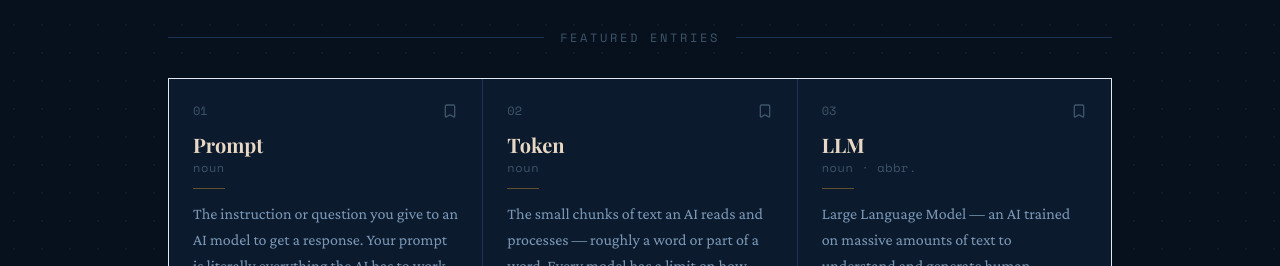
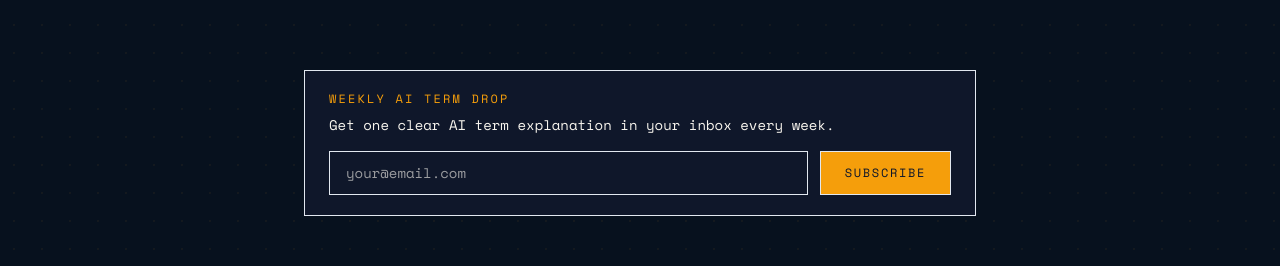
Before and after one commit to pamnanaimanish169/ClarityAI, a Next.js app: page / in a window 1280 px wide. Shown: the part 801-1067 px from the top of the page. Built offline with nearby package versions, Linux system fonts and the light colour scheme; no server answers; a web font is replaced by a local one.

Commit message:
Add email subscription feature with Resend integration

```diff
--- /dev/null
+++ b/app/api/subscribe/route.ts
@@ -0,0 +1,57 @@
+import { Resend } from "resend";
+
+const EMAIL_REGEX = /^[^\s@]+@[^\s@]+\.[^\s@]+$/;
+
+const resend = new Resend(
+  process.env.RESEND_API_KEY ?? process.env.NEXT_PUBLIC_RESEND_API_KEY,
+);
+
+function isDuplicateContactError(error: unknown): boolean {
+  if (!error || typeof error !== "object") return false;
+
+  const values = Object.values(error).map((value) => String(value).toLowerCase());
+  const combined = values.join(" ");
+
+  return (
+    combined.includes("already") &&
+    (combined.includes("exists") || combined.includes("subscribed"))
+  );
+}
+
+export async function POST(request: Request) {
+  const audienceId = process.env.RESEND_AUDIENCE_ID;
+
+  if (!audienceId) {
+    return Response.json(
+      { error: "Missing RESEND_AUDIENCE_ID configuration." },
+      { status: 500 },
+    );
+  }
+
+  try {
+    const body = await request.json();
+    const email = typeof body?.email === "string" ? body.email.trim() : "";
+
+    if (!email) {
+      return Response.json({ error: "Email is required." }, { status: 400 });
+    }
+
+    if (!EMAIL_REGEX.test(email)) {
+      return Response.json({ error: "Please provide a valid email address." }, { status: 400 });
+    }
+
+    const { error } = await resend.contacts.create({
+      email,
+      audienceId,
+      unsubscribed: false,
+    });
+
+    if (error && !isDuplicateContactError(error)) {
+      return Response.json({ error: "Failed to subscribe email." }, { status: 502 });
+    }
+
+    return Response.json({ success: true });
+  } catch {
+    return Response.json({ error: "Invalid request payload." }, { status: 400 });
+  }
+}
--- a/app/page.tsx
+++ b/app/page.tsx
@@ -1,5 +1,6 @@
 import { Header } from "@/components/header";
 import { DefinitionSearch } from "@/components/definition-search";
+import EmailSignup from "@/components/EmailSignup";
 import { FeaturedTerms } from "@/components/featured-terms";
 import { ContributeCTA } from "@/components/contribute-cta";
 import { Footer } from "@/components/footer";
@@ -17,6 +18,7 @@ export default function HomePage() {
       <div className="flex flex-col w-full max-w-5xl mx-auto px-5 md:px-10">
         <Header />
         <DefinitionSearch />
+        <EmailSignup />
         <FeaturedTerms />
         <ContributeCTA />
       </div>
--- /dev/null
+++ b/components/EmailSignup.tsx
@@ -0,0 +1,110 @@
+"use client";
+
+import { FormEvent, useState } from "react";
+
+type SubmitState = "default" | "loading" | "success" | "error";
+
+const EMAIL_REGEX = /^[^\s@]+@[^\s@]+\.[^\s@]+$/;
+
+export default function EmailSignup() {
+  const [email, setEmail] = useState("");
+  const [state, setState] = useState<SubmitState>("default");
+  const [errorMessage, setErrorMessage] = useState("");
+
+  const handleSubmit = async (event: FormEvent<HTMLFormElement>) => {
+    event.preventDefault();
+
+    const trimmedEmail = email.trim();
+    if (!trimmedEmail || !EMAIL_REGEX.test(trimmedEmail)) {
+      setState("error");
+      setErrorMessage("Please enter a valid email address.");
+      return;
+    }
+
+    setState("loading");
+    setErrorMessage("");
+
+    try {
+      const response = await fetch("/api/subscribe", {
+        method: "POST",
+        headers: { "Content-Type": "application/json" },
+        body: JSON.stringify({ email: trimmedEmail }),
+      });
+
+      const data = await response.json();
+
+      if (!response.ok) {
+        setState("error");
+        setErrorMessage(
+          typeof data?.error === "string" ? data.error : "Something went wrong. Please try again.",
+        );
+        return;
+      }
+
+      setState("success");
+      setEmail("");
+    } catch {
+      setState("error");
+      setErrorMessage("Network error. Please try again.");
+    }
+  };
+
+  return (
+    <section className="mx-auto mt-10 mb-14 w-full max-w-2xl border border-[#F59E0B] bg-[#0F172A] px-5 py-5 sm:px-6">
+      <p
+        className="mb-2 text-xs uppercase tracking-[0.18em] text-[#F59E0B]"
+        style={{ fontFamily: "'Space Mono', monospace" }}
+      >
+        Weekly AI term drop
+      </p>
+      <p className="mb-4 text-sm text-[#F8F5EE]" style={{ fontFamily: "'Space Mono', monospace" }}>
+        Get one clear AI term explanation in your inbox every week.
+      </p>
+
+      {state === "success" ? (
+        <p
+          className="border border-[#F59E0B] bg-[#0F172A] px-4 py-3 text-sm text-[#F8F5EE]"
+          style={{ fontFamily: "'Space Mono', monospace", borderRadius: 0 }}
+        >
+          You&apos;re in. First term drops next week.
+        </p>
+      ) : (
+        <form onSubmit={handleSubmit} className="flex w-full flex-col gap-3 sm:flex-row">
+          <input
+            type="email"
+            value={email}
+            onChange={(event) => {
+              setEmail(event.target.value);
+              if (state === "error") {
+                setState("default");
+                setErrorMessage("");
+              }
+            }}
+            placeholder="your@email.com"
+            className="h-11 flex-1 border border-[#F59E0B] bg-[#0F172A] px-4 text-sm text-[#F8F5EE] placeholder:text-[#F8F5EE]/60 focus:outline-none"
+            style={{ fontFamily: "'Space Mono', monospace", borderRadius: 0 }}
+            disabled={state === "loading"}
+            aria-label="Email address"
+          />
+          <button
+            type="submit"
+            className="h-11 cursor-pointer border border-[#F59E0B] bg-[#F59E0B] px-6 text-xs uppercase tracking-[0.14em] text-[#0F172A] focus:outline-none disabled:cursor-not-allowed disabled:opacity-75"
+            style={{ fontFamily: "'Space Mono', monospace", borderRadius: 0 }}
+            disabled={state === "loading"}
+          >
+            {state === "loading" ? "SUBSCRIBING..." : "SUBSCRIBE"}
+          </button>
+        </form>
+      )}
+
+      {state === "error" && errorMessage && (
+        <p
+          className="mt-2 text-xs text-[#F59E0B]"
+          style={{ fontFamily: "'Space Mono', monospace" }}
+        >
+          {errorMessage}
+        </p>
+      )}
+    </section>
+  );
+}
--- a/package.json
+++ b/package.json
@@ -17,6 +17,7 @@
     "next": "16.2.4",
     "react": "19.2.4",
     "react-dom": "19.2.4",
+    "resend": "^6.12.2",
     "tailwind-merge": "^3.5.0",
     "tailwindcss-animate": "^1.0.7"
   },
```
